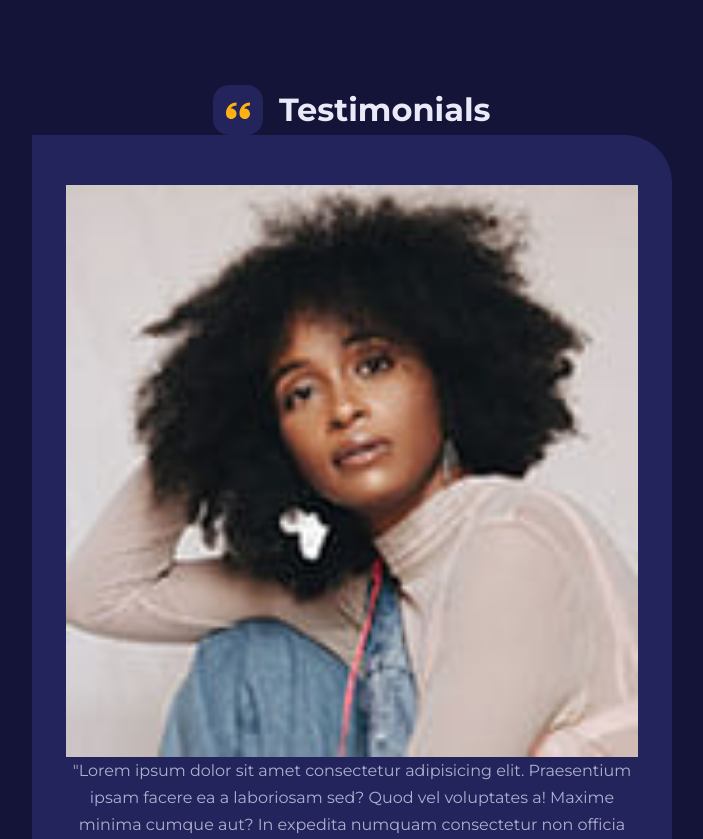
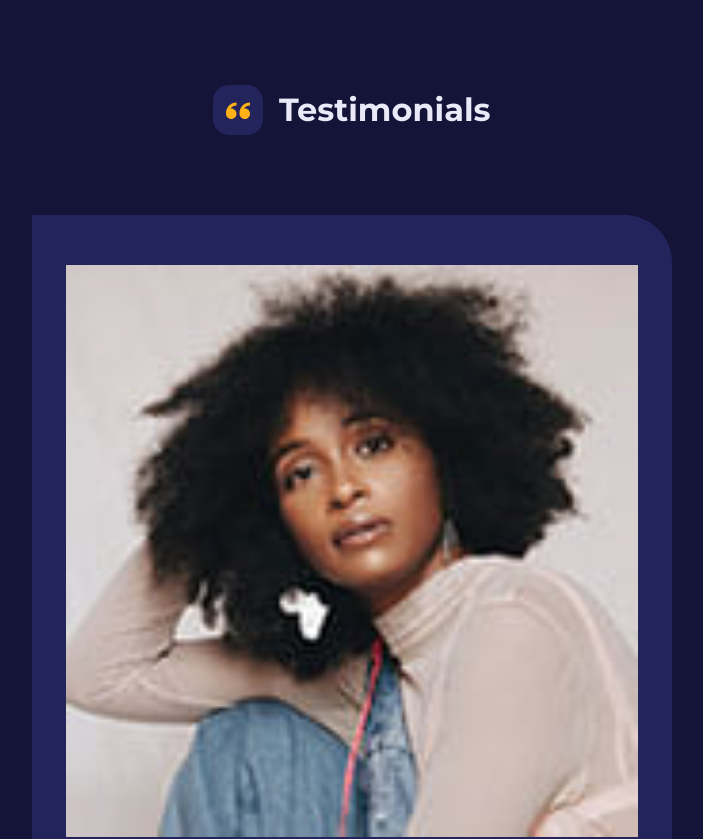
Before and after one commit to erickdc7/react-trainer-website, a React (Create React App) app: page / in a window 1280 px wide. Shown: the part 2880-3719 px from the top of the page, without its empty margins (288-991 px from the left). Built offline with nearby package versions, Linux system fonts and the light colour scheme; the HTML template or start-up script is replaced by a standard one.

Commit message:
card.testimonial styles added to home.css

```diff
--- a/src/pages/home/home.css
+++ b/src/pages/home/home.css
@@ -156,3 +156,9 @@
 .testimonials__head {
   justify-content: center;
 }
+
+.card.testimonial {
+  position: relative;
+  text-align: left;
+  margin-top: 5rem;
+}
```
